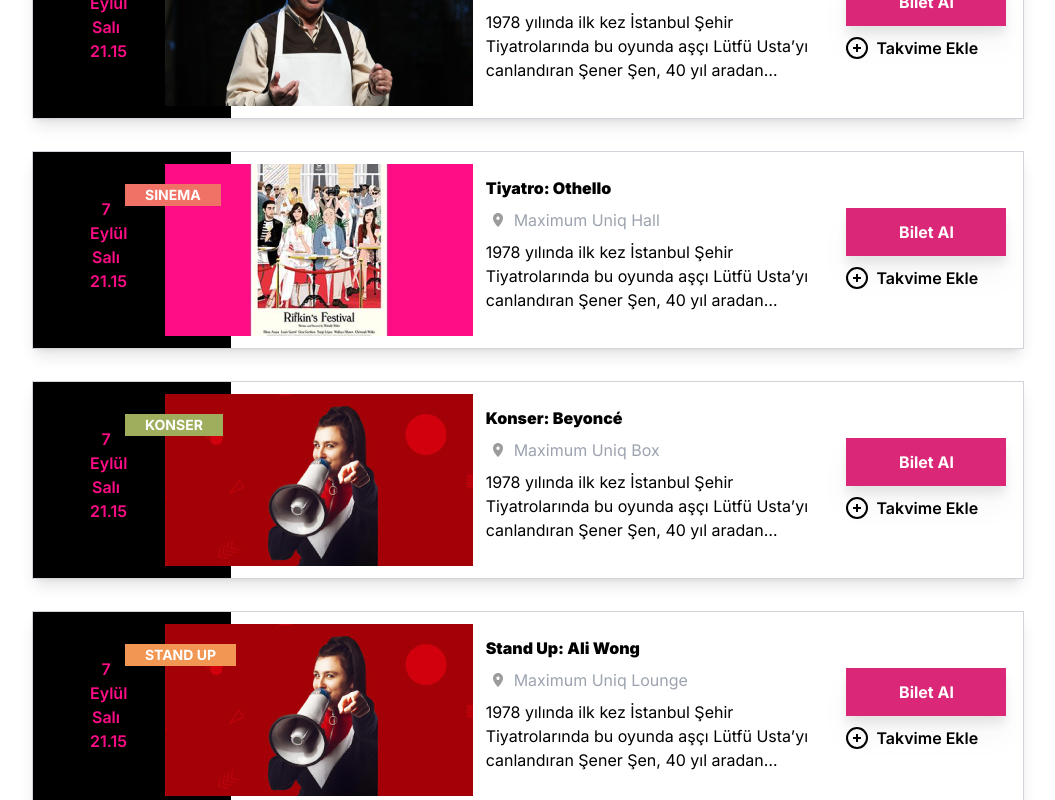
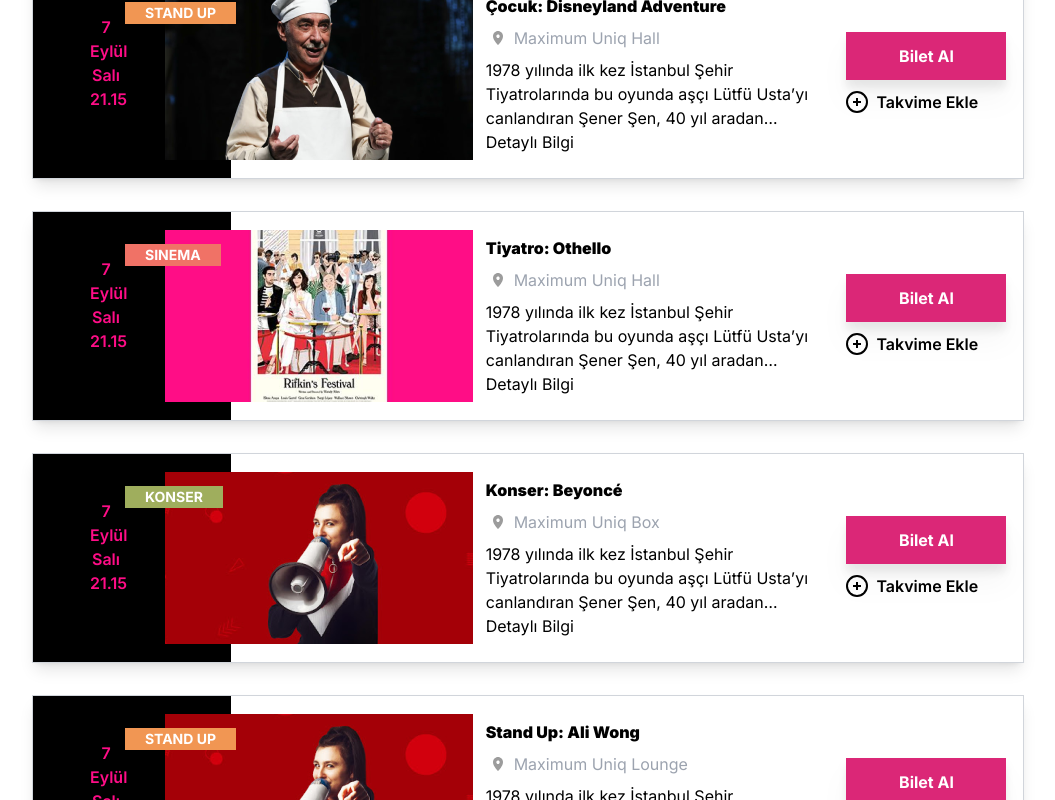
Before and after one commit to yusufie/nextjs-filter-theater, a Next.js app: page / in a window 1280 px wide. Shown: the part 1440-2240 px from the top of the page, without its empty margins (112-1167 px from the left). Built offline with nearby package versions, Linux system fonts and the light colour scheme.

Commit message:
feature: details button

```diff
--- a/app/components/filter/CalendarButton.js
+++ b/app/components/filter/CalendarButton.js
@@ -1,13 +1,13 @@
 import React from 'react'
 import Image from 'next/image'
-import Link from 'next/link';
+// import Link from 'next/link';
 
 function CalendarButton() {
 
   return (
     <button className='flex items-center justify-center inline  px-4 py-2 text-lg text-black ms-4 bg-gray-200 rounded-md shadow-md hover:bg-gray-100 focus:outline-none focus:ring-2 focus:ring-offset-2 focus:ring-pink-500' >
 
-      <Link href="/calendar">
+      {/* <Link href="/calendar"> */}
         <Image
                     src="/calender-logo.svg"
                     alt="Calender Logo"
@@ -18,7 +18,7 @@
                   />
 
           Takvimde Gör
-      </Link>
+      {/* </Link> */}
 
     </button>
 
--- a/app/components/navbar/navbar.js
+++ b/app/components/navbar/navbar.js
@@ -9,7 +9,7 @@
 
   return (
     <>
-      <div class="grid grid-cols-3 grid-flow-col justify-around">
+      <div className="grid grid-cols-3 grid-flow-col justify-around">
 
         <div className="flex invisible pb-8 pt-8 ">01</div>
 
--- a/app/data/mockData.js
+++ b/app/data/mockData.js
@@ -7,7 +7,7 @@
     {
         "id": 1,
         "title": "BKM Yaz Etkinlikleri: Zengin Mutfağı",
-        "description": "1978 yılında ilk kez İstanbul Şehir Tiyatrolarında bu oyunda aşçı Lütfü Usta’yı canlandıran Şener Şen, 40 yıl aradan sonra aynı rolde ve genç bir.... Detaylı Bilgi",
+        "description": "1978 yılında ilk kez İstanbul Şehir Tiyatrolarında bu oyunda aşçı Lütfü Usta’yı canlandıran Şener Şen, 40 yıl aradan sonra aynı rolde... ",
         "location": "National Theatre, Istanbul",
         "locationType": "Maximum Uniq Lounge",
         "date": "7 Eylül",
@@ -20,7 +20,7 @@
       {
         "id": 2,
         "title": "Yasemin Sakallıoğlu",
-        "description": "1978 yılında ilk kez İstanbul Şehir Tiyatrolarında bu oyunda aşçı Lütfü Usta’yı canlandıran Şener Şen, 40 yıl aradan sonra aynı rolde ve genç bir.... Detaylı Bilgi",
+        "description": "1978 yılında ilk kez İstanbul Şehir Tiyatrolarında bu oyunda aşçı Lütfü Usta’yı canlandıran Şener Şen, 40 yıl aradan sonra aynı rolde... ",
         "location": "Madison Square Garden, New York City",
         "locationType": "Maximum Uniq Box",
         "date": "7 Eylül",
@@ -33,7 +33,7 @@
       {
         "id": 3,
         "title": "Sinema Keyfi: Rifkin’s Festival",
-        "description": "1978 yılında ilk kez İstanbul Şehir Tiyatrolarında bu oyunda aşçı Lütfü Usta’yı canlandıran Şener Şen, 40 yıl aradan sonra aynı rolde ve genç bir.... Detaylı Bilgi",
+        "description": "1978 yılında ilk kez İstanbul Şehir Tiyatrolarında bu oyunda aşçı Lütfü Usta’yı canlandıran Şener Şen, 40 yıl aradan sonra aynı rolde... ",
         "location": "The Comedy Cellar, Los Angeles",
         "locationType": "Maximum Uniq Box",
         "date": "7 Eylül",
@@ -46,7 +46,7 @@
       {
         "id": 4,
         "title": "Sinema: The Godfather",
-        "description": "1978 yılında ilk kez İstanbul Şehir Tiyatrolarında bu oyunda aşçı Lütfü Usta’yı canlandıran Şener Şen, 40 yıl aradan sonra aynı rolde ve genç bir.... Detaylı Bilgi",
+        "description": "1978 yılında ilk kez İstanbul Şehir Tiyatrolarında bu oyunda aşçı Lütfü Usta’yı canlandıran Şener Şen, 40 yıl aradan sonra aynı rolde... ",
         "location": "Cineplex, Paris",
         "locationType": "Maximum Uniq Box",
         "date": "7 Eylül",
@@ -59,7 +59,7 @@
       {
         "id": 5,
         "title": "Çocuk: Disneyland Adventure",
-        "description": "1978 yılında ilk kez İstanbul Şehir Tiyatrolarında bu oyunda aşçı Lütfü Usta’yı canlandıran Şener Şen, 40 yıl aradan sonra aynı rolde ve genç bir.... Detaylı Bilgi",
+        "description": "1978 yılında ilk kez İstanbul Şehir Tiyatrolarında bu oyunda aşçı Lütfü Usta’yı canlandıran Şener Şen, 40 yıl aradan sonra aynı rolde... ",
         "location": "Disneyland, Anaheim",
         "locationType": "Maximum Uniq Hall",
         "date": "7 Eylül",
@@ -72,7 +72,7 @@
       {
         "id": 6,
         "title": "Tiyatro: Othello",
-        "description": "1978 yılında ilk kez İstanbul Şehir Tiyatrolarında bu oyunda aşçı Lütfü Usta’yı canlandıran Şener Şen, 40 yıl aradan sonra aynı rolde ve genç bir.... Detaylı Bilgi",
+        "description": "1978 yılında ilk kez İstanbul Şehir Tiyatrolarında bu oyunda aşçı Lütfü Usta’yı canlandıran Şener Şen, 40 yıl aradan sonra aynı rolde... ",
         "location": "Globe Theatre, London",
         "locationType": "Maximum Uniq Hall",
         "date": "7 Eylül",
@@ -85,7 +85,7 @@
       {
           "id": 7,
           "title": "Konser: Beyoncé",
-          "description": "1978 yılında ilk kez İstanbul Şehir Tiyatrolarında bu oyunda aşçı Lütfü Usta’yı canlandıran Şener Şen, 40 yıl aradan sonra aynı rolde ve genç bir.... Detaylı Bilgi",
+          "description": "1978 yılında ilk kez İstanbul Şehir Tiyatrolarında bu oyunda aşçı Lütfü Usta’yı canlandıran Şener Şen, 40 yıl aradan sonra aynı rolde... ",
           "location": "Wembley Stadium, London",
           "locationType": "Maximum Uniq Box",
           "date": "7 Eylül",
@@ -98,7 +98,7 @@
       {
           "id": 8,
           "title": "Stand Up: Ali Wong",
-          "description": "1978 yılında ilk kez İstanbul Şehir Tiyatrolarında bu oyunda aşçı Lütfü Usta’yı canlandıran Şener Şen, 40 yıl aradan sonra aynı rolde ve genç bir.... Detaylı Bilgi",
+          "description": "1978 yılında ilk kez İstanbul Şehir Tiyatrolarında bu oyunda aşçı Lütfü Usta’yı canlandıran Şener Şen, 40 yıl aradan sonra aynı rolde... ",
           "location": "The Laugh Factory, Chicago",
           "locationType": "Maximum Uniq Lounge",
           "date": "7 Eylül",
@@ -111,7 +111,7 @@
       {
           "id": 9,
           "title": "Sinema: The Shawshank Redemption",
-          "description": "1978 yılında ilk kez İstanbul Şehir Tiyatrolarında bu oyunda aşçı Lütfü Usta’yı canlandıran Şener Şen, 40 yıl aradan sonra aynı rolde ve genç bir.... Detaylı Bilgi",
+          "description": "1978 yılında ilk kez İstanbul Şehir Tiyatrolarında bu oyunda aşçı Lütfü Usta’yı canlandıran Şener Şen, 40 yıl aradan sonra aynı rolde... ",
           "location": "Cinéma Paradiso, Rome",
           "locationType": "Maximum Uniq Açıkhava",
           "date": "7 Eylül",
@@ -124,7 +124,7 @@
       {
           "id": 10,
           "title": "Çocuk: Toy Story Adventure",
-          "description": "1978 yılında ilk kez İstanbul Şehir Tiyatrolarında bu oyunda aşçı Lütfü Usta’yı canlandıran Şener Şen, 40 yıl aradan sonra aynı rolde ve genç bir.... Detaylı Bilgi",
+          "description": "1978 yılında ilk kez İstanbul Şehir Tiyatrolarında bu oyunda aşçı Lütfü Usta’yı canlandıran Şener Şen, 40 yıl aradan sonra aynı rolde... ",
           "location": "Disney World, Orlando",
           "locationType": "Bahçe Fuaye",
           "date": "7 Eylül",
@@ -137,7 +137,7 @@
       {
           "id": 11,
           "title": "Tiyatro: Romeo and Juliet",
-          "description": "A theatrical production of Shakespeare's Romeo and Juliet by the Royal Shakespeare Company in Stratford-upon-Avon .... Detaylı Bilgi",
+          "description": "1978 yılında ilk kez İstanbul Şehir Tiyatrolarında bu oyunda aşçı Lütfü Usta’yı canlandıran Şener Şen, 40 yıl aradan sonra aynı rolde... ",
           "location": "The Globe, Tokyo",
           "locationType": "Maximum Uniq Hall",
           "date": "7 Eylül",
@@ -150,7 +150,7 @@
       {
           "id": 12,
           "title": "Konser: Coldplay",
-          "description": "A live performance by Coldplay",
+          "description": "1978 yılında ilk kez İstanbul Şehir Tiyatrolarında bu oyunda aşçı Lütfü Usta’yı canlandıran Şener Şen, 40 yıl aradan sonra aynı rolde... ",
           "location": "O2 Arena, London",
           "locationType": "Maximum Uniq Box",
           "date": "7 Eylül",
@@ -163,7 +163,7 @@
       {
           "id": 13,
           "title": "Stand Up: Hasan Minhaj",
-          "description": "A hilarious stand up comedy show by Hasan Minhaj",
+          "description": "1978 yılında ilk kez İstanbul Şehir Tiyatrolarında bu oyunda aşçı Lütfü Usta’yı canlandıran Şener Şen, 40 yıl aradan sonra aynı rolde... ",
           "location": "The Comedy Cellar, New York",
           "locationType": "Maximum Uniq Lounge",
           "date": "7 Eylül",
@@ -176,7 +176,7 @@
       {
           "id": 14,
           "title": "Sinema: The Godfather",
-          "description": "A screening of the classic movie The Godfather",
+          "description": "1978 yılında ilk kez İstanbul Şehir Tiyatrolarında bu oyunda aşçı Lütfü Usta’yı canlandıran Şener Şen, 40 yıl aradan sonra aynı rolde... ",
           "location": "Cinecittà Studios, Rome",
           "locationType": "Maximum Uniq Açıkhava",
           "date": "7 Eylül",
@@ -189,7 +189,7 @@
       {
           "id": 15,
           "title": "Çocuk: Circus Adventure",
-          "description": "A fun circus adventure for kids and families",
+          "description": "1978 yılında ilk kez İstanbul Şehir Tiyatrolarında bu oyunda aşçı Lütfü Usta’yı canlandıran Şener Şen, 40 yıl aradan sonra aynı rolde... ",
           "location": "Cirque du Soleil, Las Vegas",
           "locationType": "Bahçe Fuaye",
           "date": "7 Eylül",
--- a/app/globals.css
+++ b/app/globals.css
@@ -50,16 +50,21 @@
 
   }
 
-  #eventDescription {
-    overflow: hidden;
-    text-overflow: ellipsis;
-    display: -webkit-box;
-    -webkit-line-clamp: 3;
-    -webkit-box-orient: vertical;
-  }
+#eventDescription :not(.readmore-btn) {
+  display: -webkit-box;
+  -webkit-line-clamp: 3;
+  -webkit-box-orient: vertical;
+  overflow: hidden;
+  text-overflow: ellipsis;
+  flex-grow: 1;
+}
 
+.text {
+  display: inline;
+}
 
-#dropdownMenu {
+.readmore-btn {
+  display: inline;
 }
 
 /* INPUT STYLES STARTS */
@@ -171,8 +176,13 @@
   }
 
 
-  #eventDescription {
+  #eventDescription :not(.readmore-btn) {
     -webkit-line-clamp: 1;
+  }
+
+  .readmore-btn {
+    text-decoration: underline;
+    font-weight: bold;
   }
 
 
@@ -193,8 +203,13 @@
 
 
 @media screen and (min-width: 768px) and (max-width: 1024px) {
-  #eventDescription {
+  #eventDescription :not(.readmore-btn) {
     -webkit-line-clamp: 2;
+  }
+
+  .readmore-btn {
+    text-decoration: underline;
+    font-weight: bold;
   }
 }
 
--- a/app/page.js
+++ b/app/page.js
@@ -3,8 +3,7 @@
 import Image from "next/image";
 import { events } from "../app/data/mockData";
 
-import CalendarButton from '../app/components/filter/CalendarButton';
-
+import CalendarButton from "../app/components/filter/CalendarButton";
 
 export default function Home() {
   const [filters, setFilters] = useState({
@@ -15,40 +14,54 @@
     Fuaye: false,
   });
 
-
   function getEventColor(eventType) {
     switch (eventType) {
-      case 'Konser':
-        return '#9FAE5D'
-      case 'Sinema':
-        return '#F07266'
-      case 'Tiyatro':
-        return '#B77CB8'
-      case 'Stand Up':
-        return '#F19653'
+      case "Konser":
+        return "#9FAE5D";
+      case "Sinema":
+        return "#F07266";
+      case "Tiyatro":
+        return "#B77CB8";
+      case "Stand Up":
+        return "#F19653";
       default:
-        return '#cccccc'
+        return "#cccccc";
     }
   }
-
-
-
 
   const [eventsData, setEventsData] = useState(events);
 
   function handleAddToCalendar(id) {
     setEventsData((prevEventsData) =>
       prevEventsData.map((event) =>
-        event.id === id ? { ...event, addedToCalendar: !event.addedToCalendar } : event
+        event.id === id
+          ? { ...event, addedToCalendar: !event.addedToCalendar }
+          : event
       )
     );
   }
 
-  const [isOpen, setIsOpen] = useState(false)
+  function handleExpandDescription(id) {
+    setEventsData((prevEventsData) =>
+      prevEventsData.map((event) =>
+        event.id === id ? { ...event, isExpanded: true } : event
+      )
+    );
+  }
+
+  function handleCollapseDescription(id) {
+    setEventsData((prevEventsData) =>
+      prevEventsData.map((event) =>
+        event.id === id ? { ...event, isExpanded: false } : event
+      )
+    );
+  }
+
+  const [isOpen, setIsOpen] = useState(false);
 
   const toggleDropdown = () => {
-    setIsOpen(!isOpen)
-  }
+    setIsOpen(!isOpen);
+  };
 
   return (
     <>
@@ -221,7 +234,10 @@
                 className="relative flex flex-col md:flex-row md:space-x-5 space-y-3 md:space-y-0 shadow-lg p-3 ps-28 bg-white border border-solid border-gray-300 mt-8 2xl:mx-48 xl:mx-36 lg:mx-24 md:mx-12 sm:mx-6"
                 id="eventCard"
               >
-                <div className="eventType" style={{ backgroundColor: getEventColor(event.type) }} >
+                <div
+                  className="eventType"
+                  style={{ backgroundColor: getEventColor(event.type) }}
+                >
                   <p style={{ color: "#fff" }}>{event.type.toUpperCase()}</p>
                 </div>
 
@@ -230,8 +246,10 @@
                   <div id="timeText">{event.time}</div>
                 </div>
 
-
-                <div className="md:w-1/3 grid place-items-center" id="posterContainer">
+                <div
+                  className="md:w-1/3 grid place-items-center"
+                  id="posterContainer"
+                >
                   <Image
                     src={event.image}
                     alt="poster"
@@ -241,7 +259,10 @@
                   />
                 </div>
 
-                <div className="w-full md:w-2/3 bg-white flex flex-col space-y-2 p-3" id="eventInformation">
+                <div
+                  className="w-full md:w-2/3 bg-white flex flex-col space-y-2 p-3"
+                  id="eventInformation"
+                >
                   <h4 className="font-black text-black hover:text-orange-400 hover:cursor-pointer">
                     {event.title}
                   </h4>
@@ -262,11 +283,38 @@
                     </p>
                   </div>
 
-                  <p className=" text-black text-base" id="eventDescription">{event.description}</p>
+                  <div className="inline">
+                    <div
+                      className={`inline description ${
+                        event.isExpanded ? "expanded" : ""
+                      }`}
+                      id="eventDescription"
+                    >
+                      <span className="text">{event.description}</span>
+                      {event.isExpanded ? (
+                        <span
+                          className="readmore-btn inline"
+                          onClick={() => handleCollapseDescription(event.id)}
+                        >
+                          Daha az göster
+                        </span>
+                      ) : (
+                        <span
+                          className="readmore-btn inline"
+                          onClick={() => handleExpandDescription(event.id)}
+                        >
+                          Detaylı Bilgi
+                        </span>
+                      )}
+                    </div>
+                  </div>
                 </div>
 
                 <div className="w-full md:w-1/3 bg-white grid place-items-center">
-                  <div className="flex flex-col justify-between item-center" id="cardButtonsContainer">
+                  <div
+                    className="flex flex-col justify-between item-center"
+                    id="cardButtonsContainer"
+                  >
                     <button className="w-40 h-12 bg-pink-600 hover:bg-pink-700 text-white drop-shadow-xl font-bold py-2 px-4">
                       Bilet Al
                     </button>
--- a/package.json
+++ b/package.json
@@ -1,5 +1,5 @@
 {
-  "name": "nextjs-filter-theater",
+  "name": "filter-theatre",
   "version": "0.1.0",
   "private": true,
   "scripts": {
@@ -12,11 +12,9 @@
     "autoprefixer": "10.4.14",
     "eslint": "8.39.0",
     "eslint-config-next": "13.4.0",
-    "moment": "^2.29.4",
     "next": "13.4.0",
     "postcss": "8.4.23",
     "react": "18.2.0",
-    "react-big-calendar": "^1.6.9",
     "react-dom": "18.2.0",
     "tailwindcss": "3.3.2"
   }
```
Also changed, not shown: 2 other files (tests, documents, lock files or other folders).
